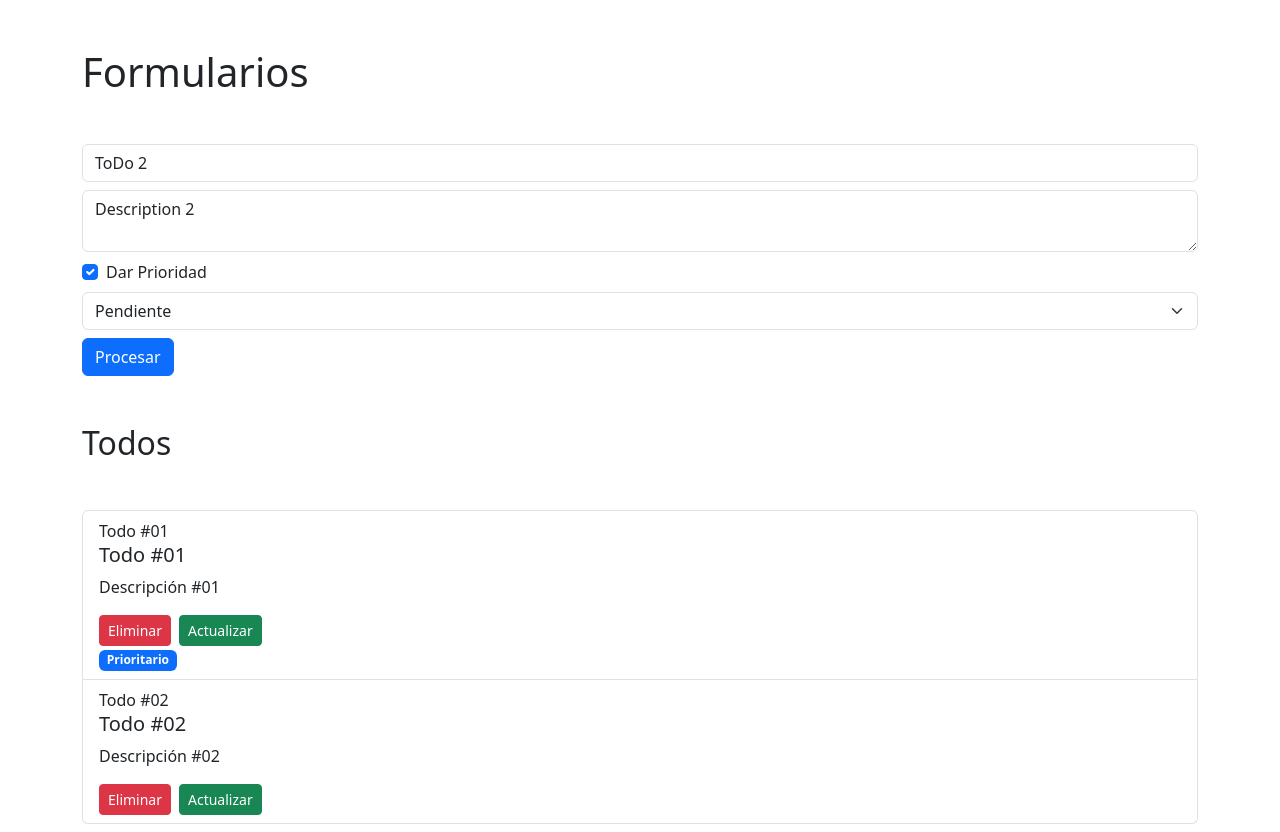
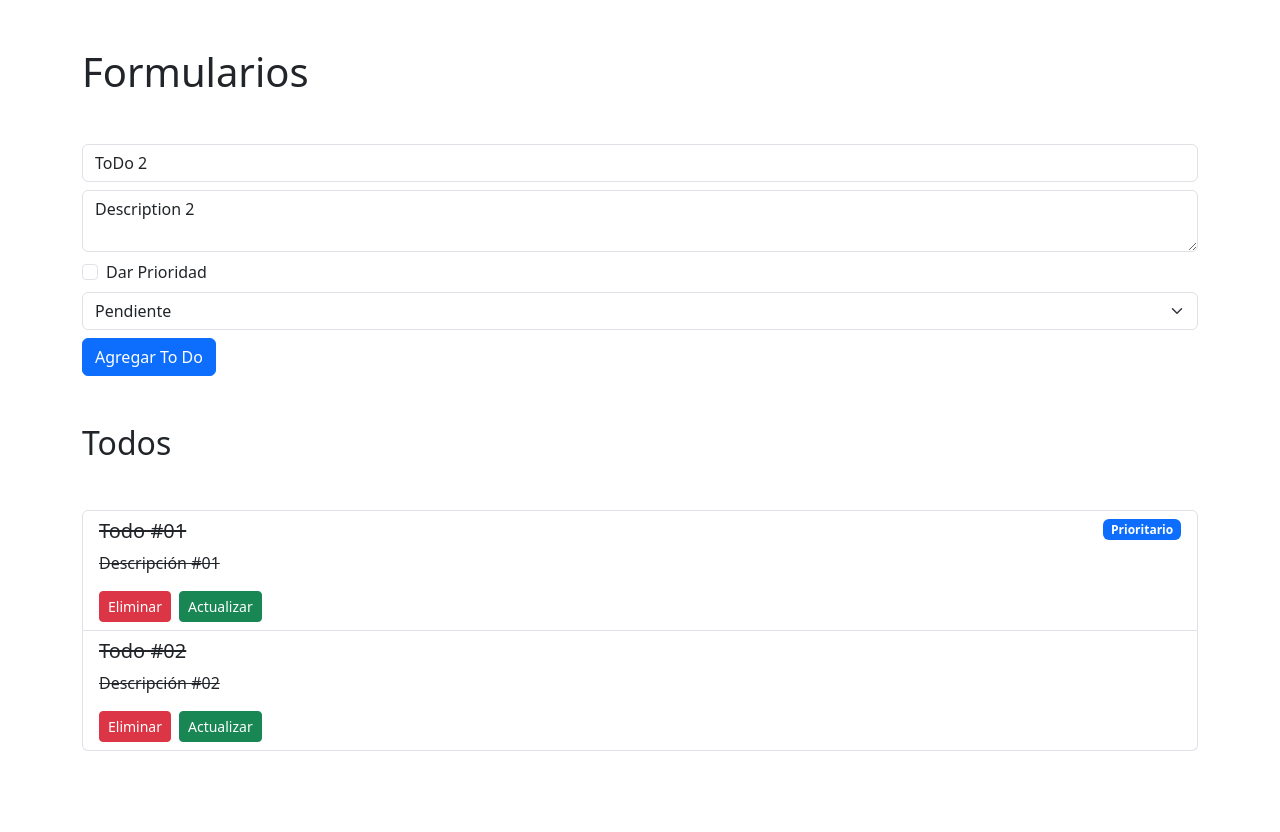
Before and after one commit to MarioGRodriguez28/formularios-react, a React (Vite) app: page / in a window 1280 px wide. After the commit the page ends 800 px from the top, so only its background shows below. Built offline with nearby package versions, Linux system fonts and the light colour scheme.

Commit message:
Cross out completed tasks

```diff
--- a/src/components/Formulario.jsx
+++ b/src/components/Formulario.jsx
@@ -7,7 +7,7 @@ const Formulario = ({addTodo}) => {
     title: "ToDo 2",
     description: "Description 2",
     state: "pendiente",
-    priority: true
+    priority: false
   });
 const{title, description, state, priority} = toDo
 
@@ -84,7 +84,7 @@ const{title, description, state, priority} = toDo
         <option value="completado">Completado</option>
       </select>
       <button type="submit" className="btn btn-primary">
-        Procesar
+        Agregar To Do
       </button>
       {error != "" && error}
     </form>
--- a/src/components/Todo.jsx
+++ b/src/components/Todo.jsx
@@ -3,11 +3,10 @@ const Todo = ({todo}) => {
   return (
     <li className="list-group-item">
       {" "}
-      {title}
-      <div>
+        <div className="d-flex justify-content-between align-items-start">
         <div>
-          <h5>{title}</h5>
-          <p>{description}</p>
+          <h5 className={`${state && 'text-decoration-line-through'}`}>{title}</h5>
+          <p className={`${state && 'text-decoration-line-through'}`}>{description}</p>
           <div className="d-flex gap-2">
             <button className="btn btn-sm btn-danger">Eliminar</button>
             <button className="btn btn-sm btn-success">Actualizar</button>
```
